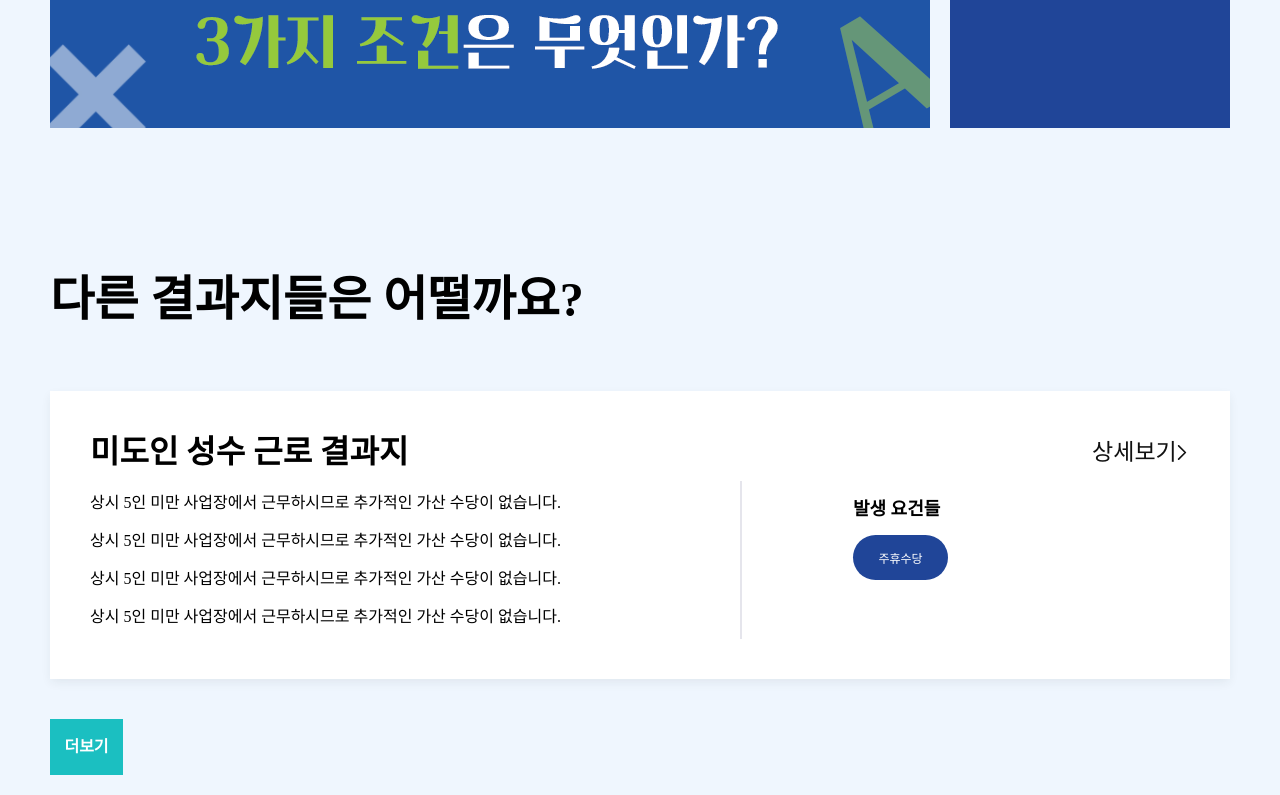
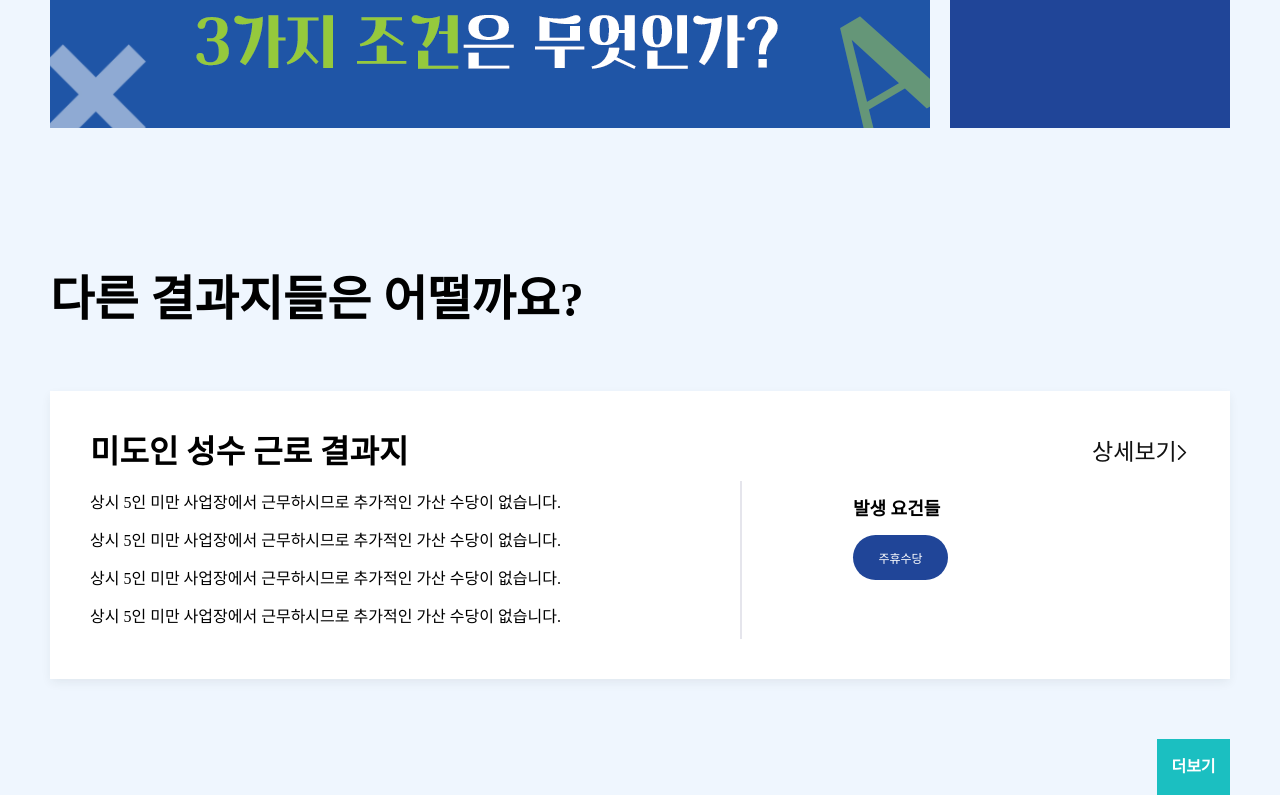
Before and after one commit to HSU-Likelion12-yourSide/YourSide-Front, a React (Create React App) app: page /WorkArrangement in a window 1280 px wide. Shown: the part 466-1261 px from the top of the page. Built offline with nearby package versions, Linux system fonts and the light colour scheme.

Commit message:
💄: 하단 버튼 위치 변경

```diff
--- a/src/Page/WorkArrangement/components/WorkArrangement.jsx
+++ b/src/Page/WorkArrangement/components/WorkArrangement.jsx
@@ -56,8 +56,10 @@ const WorkArrangement = () => {
               </div>
             </div>
           </div>
-          <div className="wa-short-cut" href="/#">
-            더보기
+          <div className="wa-group">
+            <div className="wa-short-cut" href="/#">
+              더보기
+            </div>
           </div>
         </div>
       </div>
--- a/src/Page/WorkArrangement/css/WorkArrangement.scss
+++ b/src/Page/WorkArrangement/css/WorkArrangement.scss
@@ -171,6 +171,11 @@
         }
       }
 
+      .wa-group {
+        width: 100%;
+        display: flex;
+        justify-content: flex-end;
+
         .wa-short-cut {
           background-color: #1BBFC1;
           display: flex;
@@ -187,3 +192,4 @@
       }
     }
   }
+}
```
Lines whose indentation alone changed are shown as unchanged.
